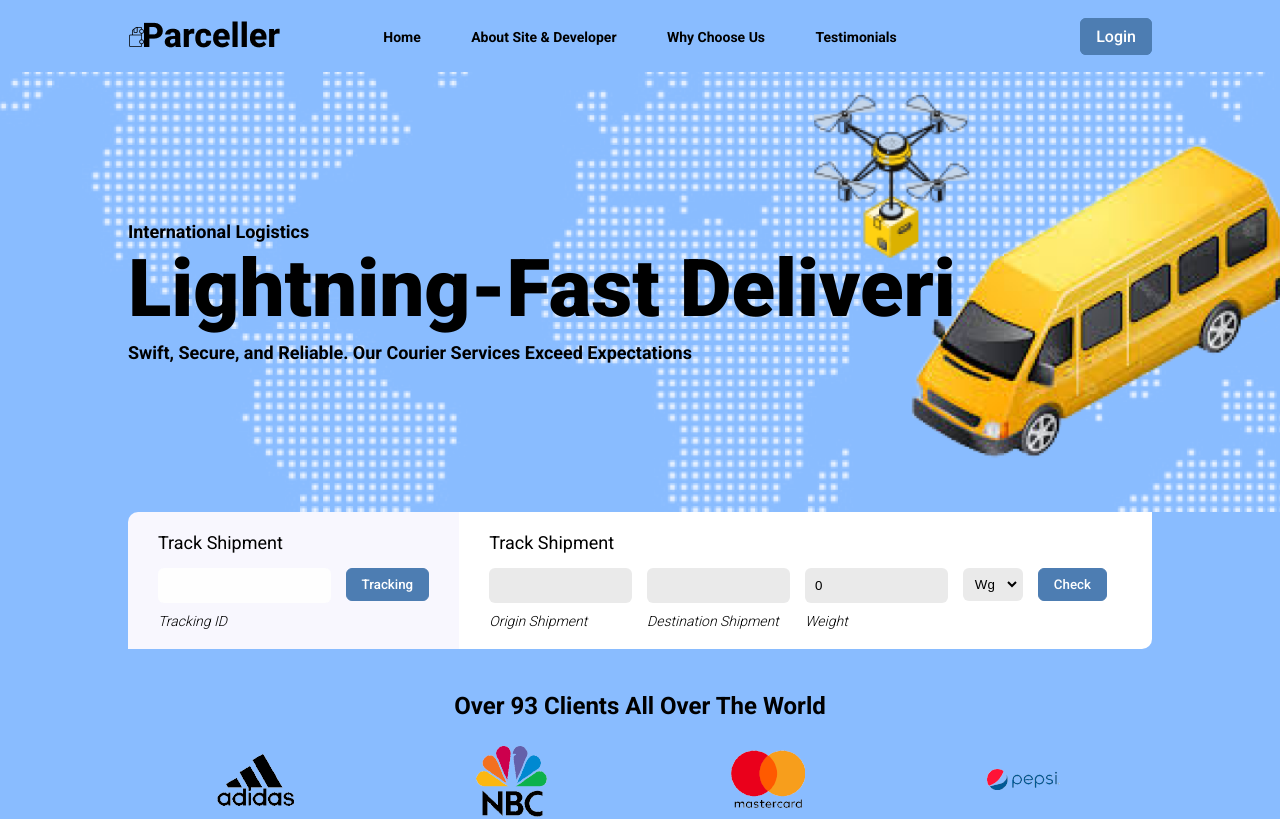
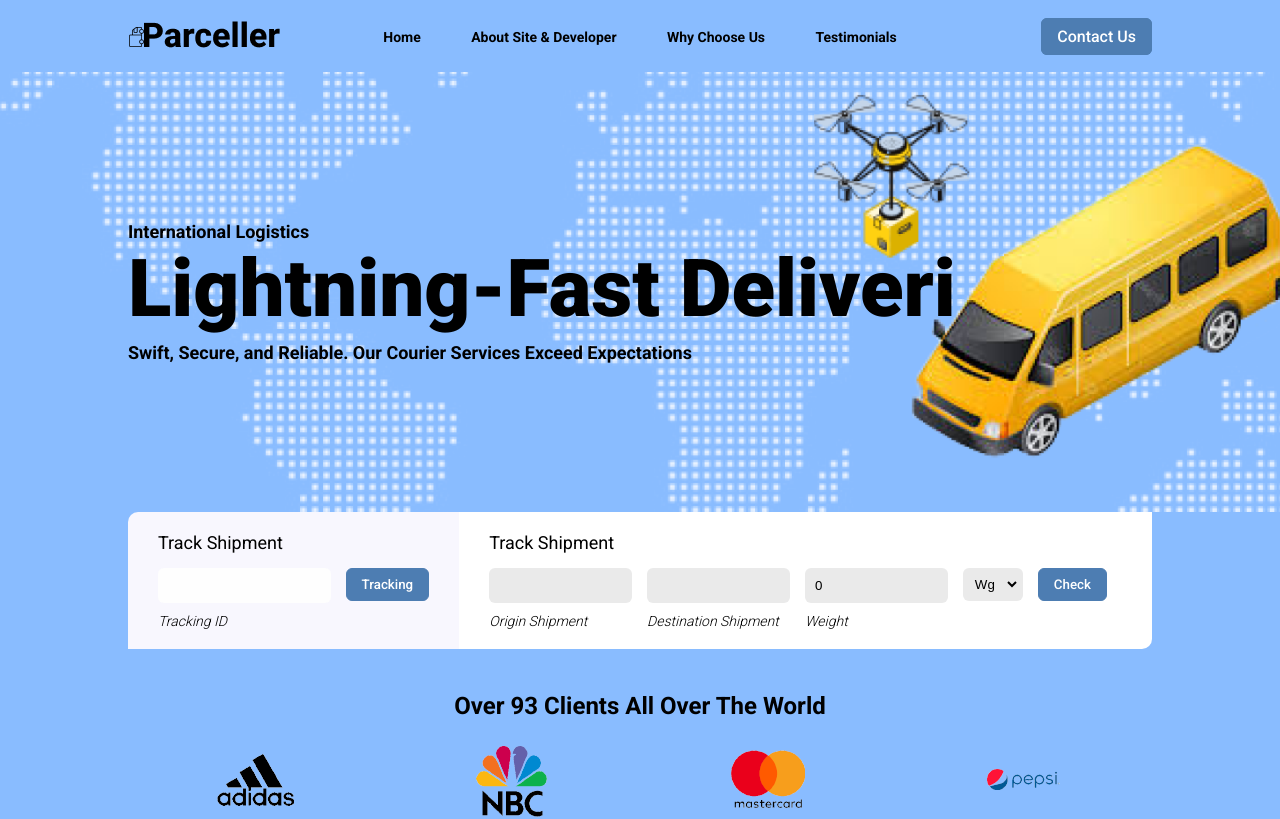
Before and after one commit to pavanbaddi/parceller, a Next.js app in the folder app/: page / in a window 1280 px wide. Shown: the top 819 px of the page. Built offline with nearby package versions, Linux system fonts and the light colour scheme.

Commit message:
refactored code

```diff
--- a/app/src/app/components/NavBar.tsx
+++ b/app/src/app/components/NavBar.tsx
@@ -1,6 +1,6 @@
 'use client';
 
-import React, { MouseEvent, useEffect, useRef } from 'react';
+import React, { MouseEvent, MouseEventHandler, useEffect, useRef } from 'react';
 import Image from 'next/image';
 import styles from '../stylesheets/NavBar.module.scss';
 import overlayStyles from '../stylesheets/page-components/OverlayContainer.module.scss';
@@ -152,17 +152,16 @@ export default function NavBar({
         <div className={withStyles(styles, 'inner-item')}>
           <div className={withStyles(styles, 'action-wrapper')}>
             <a
-              href="#"
+              href="#contact-section"
               className={withStyles(styles, [
                 'btn',
                 'btn-primary',
                 'hidden-sm',
               ])}
               id="login-btn"
-              onClick={(e) => toggleLogin()}
             >
               <span></span>
-              <span>Login</span>
+              <span>Contact Us</span>
             </a>
 
             <div className={withStyles(styles, 'hidden-md-lg')}>
--- a/app/src/app/page-components/ContactSection.tsx
+++ b/app/src/app/page-components/ContactSection.tsx
@@ -6,7 +6,7 @@ const { withStyles } = funcs;
 
 export default function ContactSection() {
   return (
-    <div className={withStyles(styles, ['contact-container'])}>
+    <div id='contact-section' className={withStyles(styles, ['contact-container'])}>
       <div className={withStyles(styles, ['inner'])}>
         <div className={withStyles(styles, ['inner-item', 'map-container'])}>
           <iframe
```
